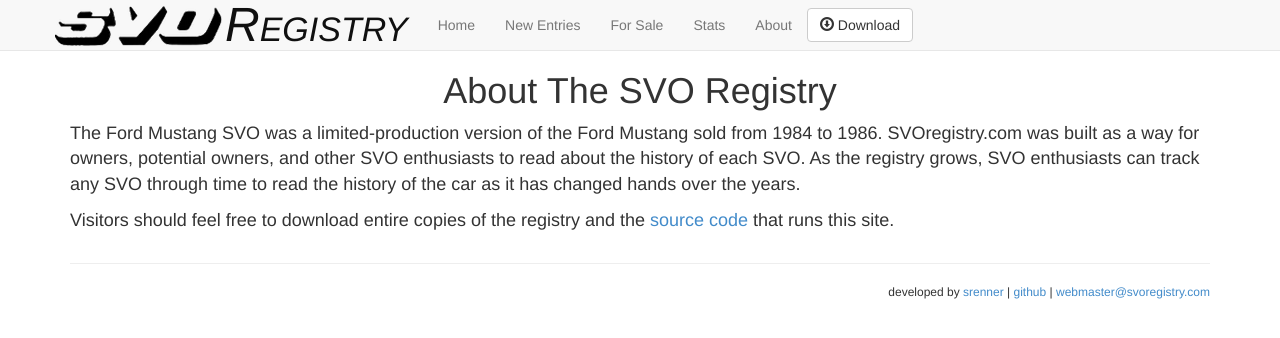
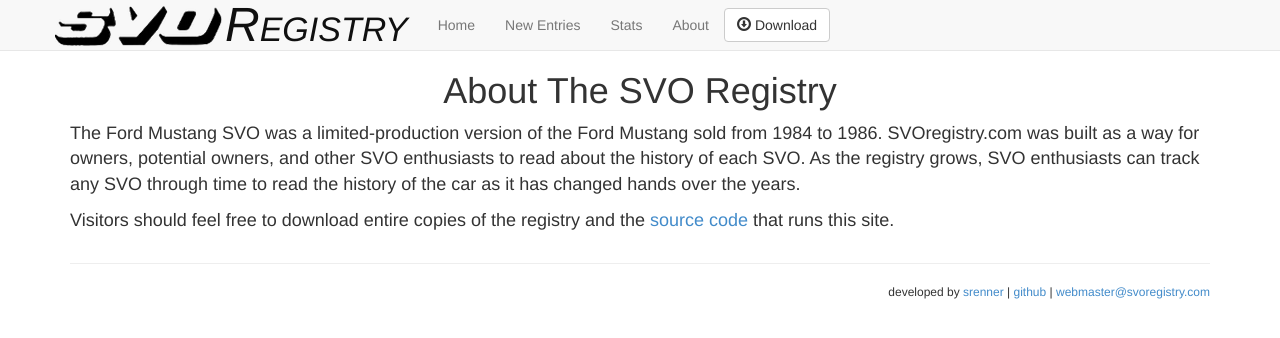
Before and after one commit to srenner/svoregistry-v2, a Django app: template svoregistry/registry/templates/about.html in a window 1280 px wide. Shown: the top 338 px of the page. Run offline with Django 3.2, Linux system fonts and the light colour scheme; the template is opened without the code that fills it, so the values that code supplies are empty; some libraries are stand-ins or nearby versions.

Commit message:
remove 'for sale' from navigation

```diff
--- a/svoregistry/registry/templates/base.html
+++ b/svoregistry/registry/templates/base.html
@@ -41,7 +41,6 @@
 				<ul class="nav navbar-nav">
 					<li><a href="/">Home</a></li>
 					<li><a href="/new">New Entries</a></li>
-					<li><a href="/forsale">For Sale</a></li>
 					<li><a href="/statistics">Stats</a></li>
 					<li><a href="/about">About</a></li>
 				</ul>
```
